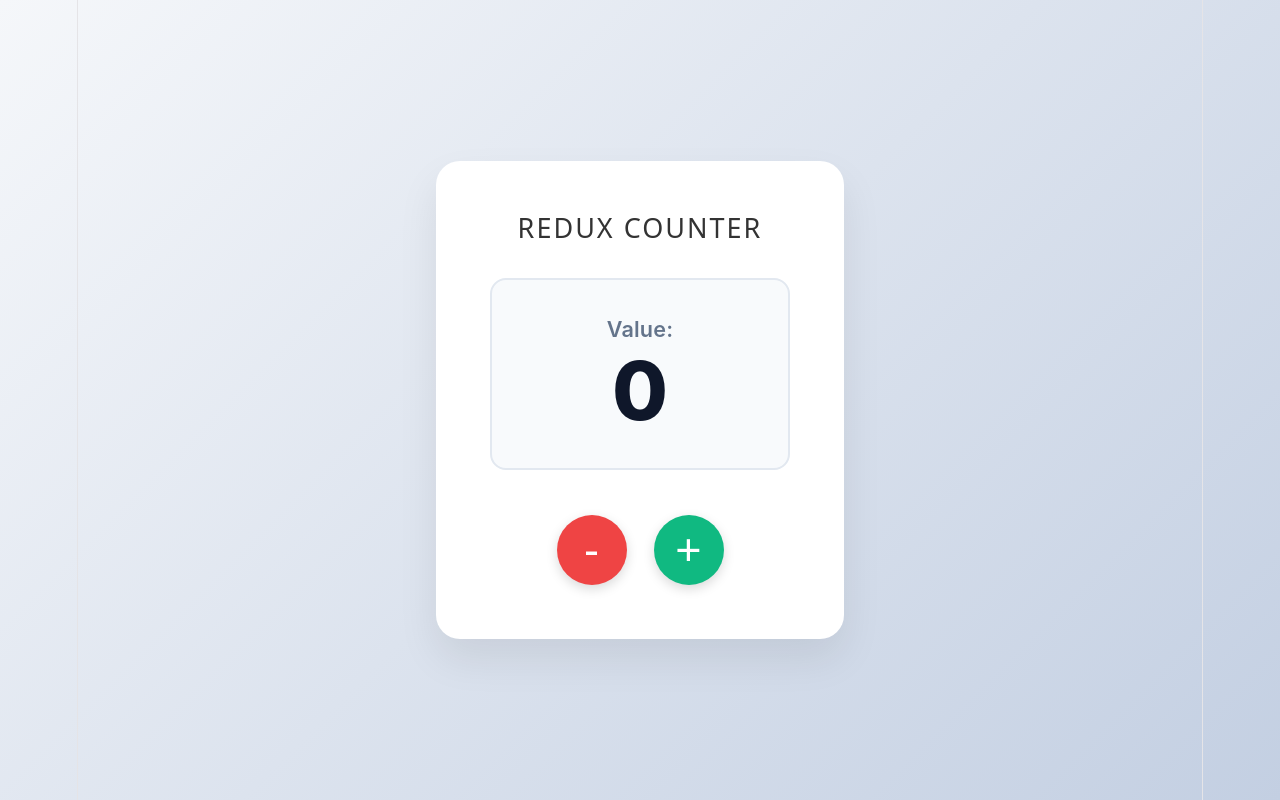
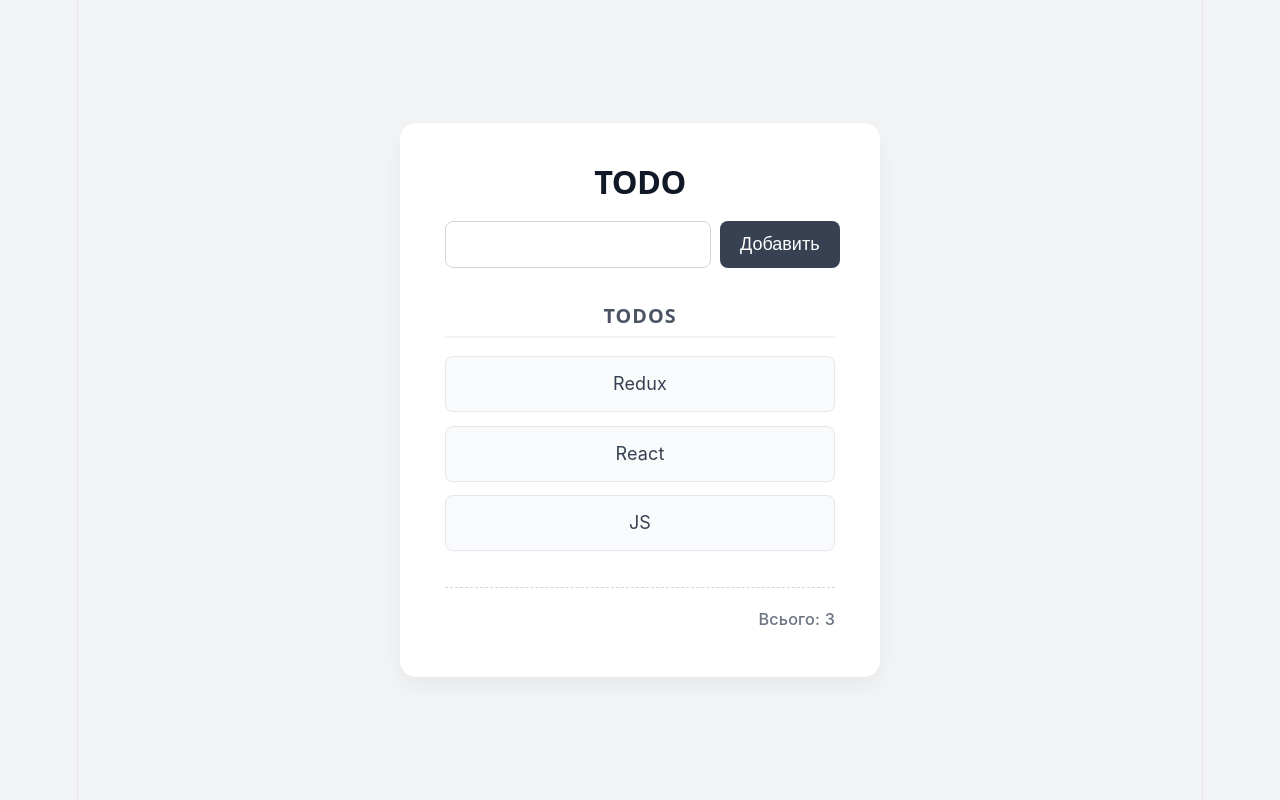
Before and after one commit to akusujopn1ce/dz3.1, a React (Vite) app: page / in a window 1280 px wide. Built offline with nearby package versions, Linux system fonts and the light colour scheme.

Commit message:
Add files via upload

```diff
--- a/index.html
+++ b/index.html
@@ -4,7 +4,7 @@
     <meta charset="UTF-8" />
     <link rel="icon" type="image/svg+xml" href="/favicon.svg" />
     <meta name="viewport" content="width=device-width, initial-scale=1.0" />
-    <title>redux-counter</title>
+    <title>redux-todo-simple</title>
   </head>
   <body>
     <div id="root"></div>
--- a/package.json
+++ b/package.json
@@ -1,5 +1,5 @@
 {
-  "name": "redux-counter",
+  "name": "redux-todo-simple",
   "private": true,
   "version": "0.0.0",
   "type": "module",
--- a/src/App.css
+++ b/src/App.css
@@ -1,100 +1,110 @@
-body {
-  margin: 0;
-  font-family: 'Inter', system-ui, sans-serif;
-  background: linear-gradient(135deg, #f5f7fa 0%, #c3cfe2 100%);
-  min-height: 100vh;
-}
-
-.app-wrapper {
+#root {
   display: flex;
   justify-content: center;
   align-items: center;
   min-height: 100vh;
+  width: 100vw;
 }
 
-.counter-card {
-  background: white;
-  padding: 3rem;
-  border-radius: 24px;
-  box-shadow: 0 20px 40px rgba(0,0,0,0.08);
-  text-align: center;
-  min-width: 300px;
+body {
+  margin: 0;
+  font-family: 'Inter', system-ui, -apple-system, sans-serif;
+  background-color: #f3f4f6;
+  color: #1f2937;
+}
+
+.app-container {
+  background-color: #ffffff;
+  padding: 2.5rem;
+  width: 100%;
+  max-width: 480px;
+  border-radius: 16px;
+  box-shadow: 0 10px 25px rgba(0, 0, 0, 0.05);
+  box-sizing: border-box;
 }
 
 .title {
-  color: #333;
-  font-size: 1.5rem;
+  font-weight: 700;
   margin-top: 0;
-  margin-bottom: 2rem;
-  text-transform: uppercase;
-  letter-spacing: 2px;
+  margin-bottom: 1.5rem;
+  color: #111827;
+  font-size: 1.8rem;
+  text-align: center;
+  letter-spacing: -0.5px;
 }
 
-.display-area {
+.subtitle {
+  font-weight: 600;
+  margin-top: 2rem;
+  margin-bottom: 1rem;
+  padding-bottom: 0.5rem;
+  border-bottom: 2px solid #f3f4f6;
+  color: #4b5563;
+  font-size: 1.1rem;
+  text-transform: uppercase;
+  letter-spacing: 1px;
+}
+
+.todo-form {
+  display: flex;
+  gap: 0.5rem;
+}
+
+.todo-input {
+  flex: 1;
+  border: 1px solid #d1d5db;
+  padding: 12px 16px;
+  font-size: 1rem;
+  border-radius: 8px;
+  outline: none;
+  transition: border-color 0.2s, box-shadow 0.2s;
+}
+
+.todo-input:focus {
+  border-color: #9ca3af;
+  box-shadow: 0 0 0 3px rgba(209, 213, 219, 0.5);
+}
+
+.todo-btn {
+  border: none;
+  background-color: #374151;
+  color: white;
+  padding: 0 20px;
+  border-radius: 8px;
+  cursor: pointer;
+  font-size: 1rem;
+  font-weight: 500;
+  transition: background-color 0.2s;
+}
+
+.todo-btn:hover {
+  background-color: #1f2937;
+}
+
+.todo-list {
+  list-style: none;
+  padding: 0;
+  margin: 0 0 2rem 0;
   display: flex;
   flex-direction: column;
-  align-items: center;
-  margin-bottom: 2.5rem;
-  background: #f8fafc;
-  padding: 2rem;
-  border-radius: 16px;
-  border: 2px solid #e2e8f0;
+  gap: 0.75rem;
 }
 
-.label {
-  color: #64748b;
-  font-size: 1.2rem;
-  font-weight: 600;
-  margin-bottom: 0.5rem;
+.todo-item {
+  background-color: #f9fafb;
+  padding: 14px 16px;
+  border-radius: 8px;
+  border: 1px solid #e5e7eb;
+  font-size: 1rem;
+  color: #374151;
+  box-shadow: 0 1px 2px rgba(0, 0, 0, 0.02);
 }
 
-.number {
-  font-size: 4.5rem;
-  font-weight: 800;
-  color: #0f172a;
-  line-height: 1;
+.todo-footer {
+  font-size: 0.9rem;
+  font-weight: 500;
+  color: #6b7280;
+  text-align: right;
+  border-top: 1px dashed #d1d5db;
+  padding-top: 1rem;
 }
-
-.buttons-area {
-  display: flex;
-  gap: 1.5rem;
-  justify-content: center;
-}
-
-.btn {
-  width: 70px;
-  height: 70px;
-  border: none;
-  border-radius: 50%;
-  font-size: 2.5rem;
-  font-weight: 300;
-  cursor: pointer;
-  color: white;
-  transition: all 0.2s ease;
-  display: flex;
-  justify-content: center;
-  align-items: center;
-  box-shadow: 0 4px 12px rgba(0,0,0,0.15);
-}
-
-.btn:active {
-  transform: scale(0.95);
-}
-
-.btn-minus {
-  background-color: #ef4444;
-}
-
-.btn-minus:hover {
-  background-color: #dc2626;
-  box-shadow: 0 6px 16px rgba(239, 68, 68, 0.4);
-}
-
-.btn-plus {
-  background-color: #10b981;
-}
-
-.btn-plus:hover {
-  background-color: #059669;
-  box-shadow: 0 6px 16px rgba(16, 185, 129, 0.4);
-}
--- a/src/App.jsx
+++ b/src/App.jsx
@@ -1,28 +1,49 @@
+import { useState } from 'react';
 import { useSelector, useDispatch } from 'react-redux';
-import { increment, decrement } from './store';
+import { addTodo } from './store';
 import './App.css';
 
 function App() {
-  const count = useSelector((state) => state.counter.value);
+  const [inputValue, setInputValue] = useState('');
+
+  const todos = useSelector((state) => state.todos.items);
   const dispatch = useDispatch();
 
+  const handleSubmit = (e) => {
+    e.preventDefault();
+    if (inputValue.trim()) {
+      dispatch(addTodo(inputValue.trim()));
+      setInputValue('');
+    }
+  };
+
   return (
-    <div className="app-wrapper">
-      <div className="counter-card">
-        <h1 className="title">Redux Counter</h1>
+    <div className="app-container">
+      <div className="todo-wrapper">
+        <h1 className="title">TODO</h1>
 
-        <div className="display-area">
-          <span className="label">Value:</span>
-          <span className="number">{count}</span>
-        </div>
+        <form onSubmit={handleSubmit} className="todo-form">
+          <input
+            type="text"
+            value={inputValue}
+            onChange={(e) => setInputValue(e.target.value)}
+            className="todo-input"
+          />
+          <button type="submit" className="todo-btn">Добавить</button>
+        </form>
 
-        <div className="buttons-area">
-          <button className="btn btn-minus" onClick={() => dispatch(decrement())}>
-            -
-          </button>
-          <button className="btn btn-plus" onClick={() => dispatch(increment())}>
-            +
-          </button>
+        <h2 className="subtitle">TODOS</h2>
+
+        <ul className="todo-list">
+          {todos.map((todo, index) => (
+            <li key={index} className="todo-item">
+              {todo}
+            </li>
+          ))}
+        </ul>
+
+        <div className="todo-footer">
+          Всього: {todos.length}
         </div>
       </div>
     </div>
--- a/src/store.js
+++ b/src/store.js
@@ -1,22 +1,21 @@
 import { configureStore, createSlice } from '@reduxjs/toolkit';
 
-const counterSlice = createSlice({
-  name: 'counter',
-  initialState: { value: 0 },
+const todoSlice = createSlice({
+  name: 'todos',
+  initialState: {
+    items: ['Redux', 'React', 'JS']
+  },
   reducers: {
-    increment: (state) => {
-      state.value += 1;
-    },
-    decrement: (state) => {
-      state.value -= 1;
+    addTodo: (state, action) => {
+      state.items.push(action.payload);
     }
   }
 });
 
-export const { increment, decrement } = counterSlice.actions;
+export const { addTodo } = todoSlice.actions;
 
 export const store = configureStore({
   reducer: {
-    counter: counterSlice.reducer
+    todos: todoSlice.reducer
   }
 });
--- /dev/null
+++ b/vite.config.js
@@ -0,0 +1,7 @@
+import react from '@vitejs/plugin-react'
+import { defineConfig } from 'vite'
+
+// https://vite.dev/config/
+export default defineConfig({
+  plugins: [react()],
+})
```
Also changed, not shown: 1 other file (tests, documents, lock files or other folders).
